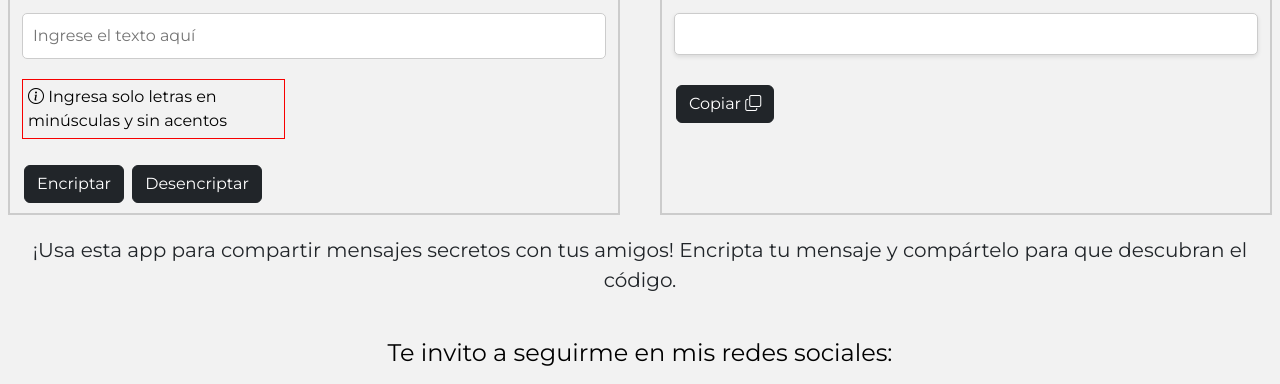
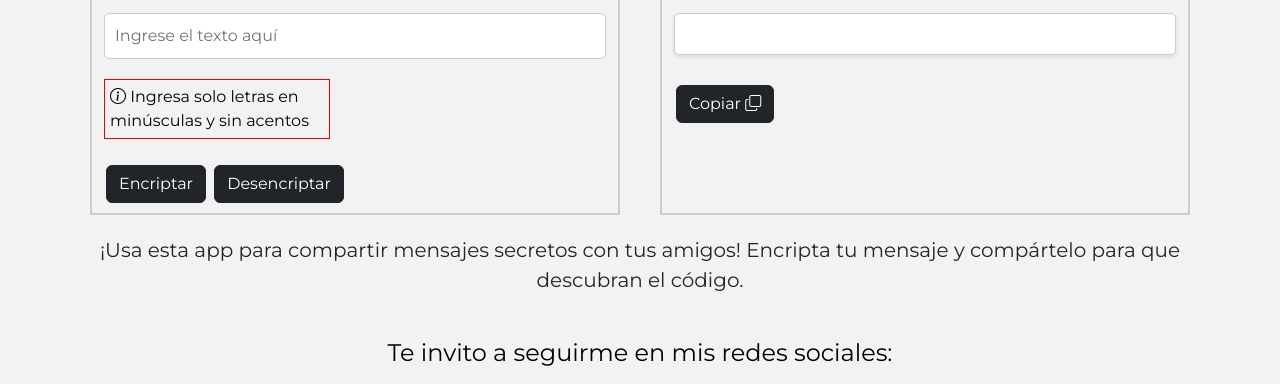
Before and after one commit to JuanfeMonroyJ/EncriptadorDeTexto, a plain HTML site: page index.html in a window 1280 px wide. Shown: the part 99-483 px from the top of the page. Drawn offline with nearby package versions, Linux system fonts and the light colour scheme.

Commit message:
Container main - md

```diff
--- a/index.html
+++ b/index.html
@@ -32,7 +32,7 @@
     </header>
 
 
-    <main class="flex-wrap">
+    <main class="flex-wrap container-md">
 
         <div class="row padre">
 
```
